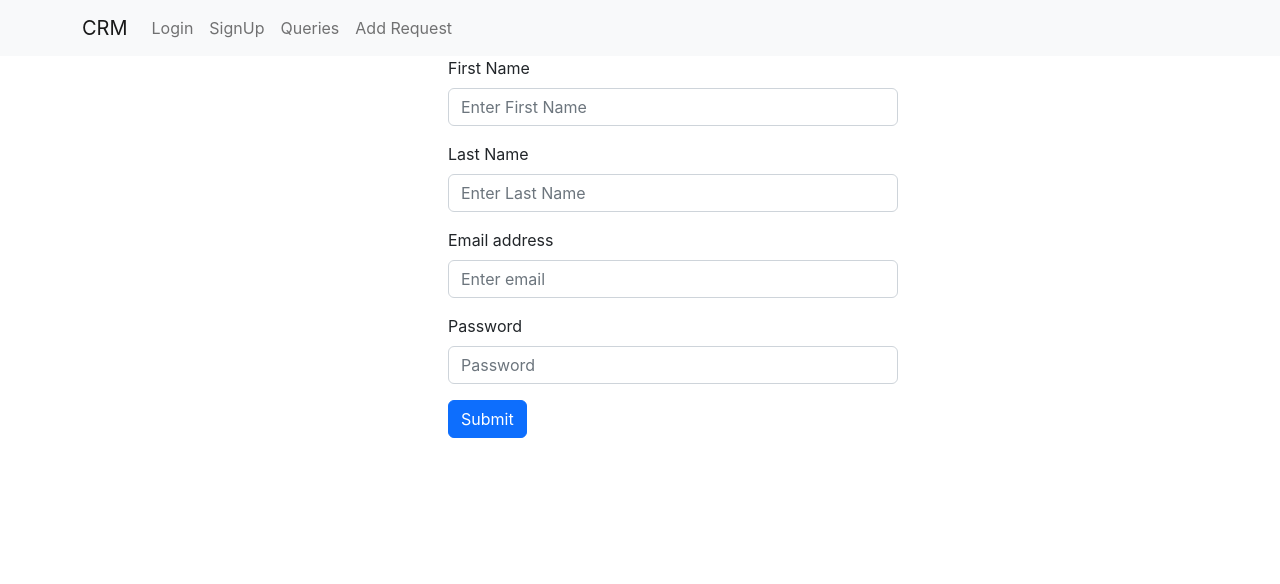
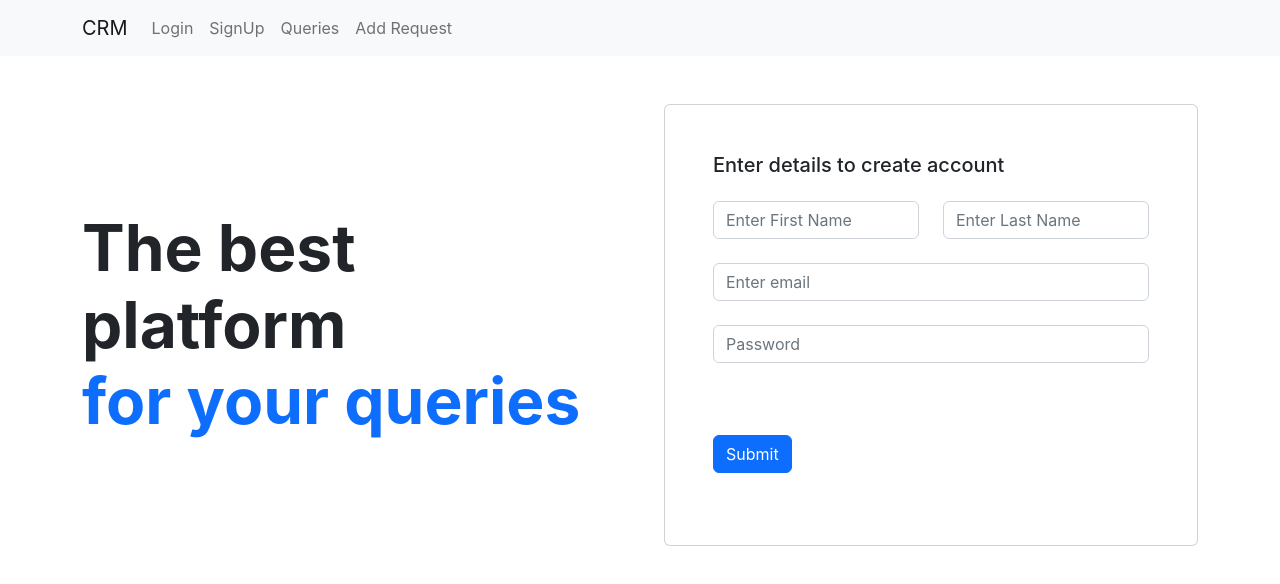
Before and after one commit to 15M236/CRM-FSD, a React (Create React App) app: page / in a window 1280 px wide. Shown: the top 584 px of the page. Built offline with nearby package versions, Linux system fonts and the light colour scheme; the HTML template or start-up script is replaced by a standard one.

Commit message:
after added template for login and signup page

```diff
--- a/src/components/Login.js
+++ b/src/components/Login.js
@@ -1,6 +1,5 @@
 import React from 'react'
 import { useState } from 'react';
-import Button from 'react-bootstrap/Button';
 import Spinner from 'react-bootstrap/Spinner'
 import Form from 'react-bootstrap/Form';
 import env from './environment'
@@ -33,29 +32,55 @@ export default function Login() {
 }
 
   return (
-    <div>
-       <div className="login-wrapper">
-      <p>Login to Continue</p>
+
+<section className="login-wrapper">
+  <div className="px-4 py-5 px-md-5 text-center text-lg-start" >
+    <div className="container">
+      <div className="row gx-lg-5 align-items-center">
+        <div className="col-lg-6 mb-5 mb-lg-0">
+          <h1 className="my-5 display-3 fw-bold ls-tight">
+            The best platform <br />
+            <span className="text-primary">for your queries</span>
+          </h1>
+
         </div>
-    <div className='login-main-wrapper'>
-      <Form>
-        <Form.Group className="mb-3">
-          <Form.Label>Email address</Form.Label>
+
+        <div className="col-lg-6 mb-5 mb-lg-0">
+          <div className="card">
+            <div className="card-body py-5 px-md-5">
+              <form>
+                <h5 className='mb-4'>Enter details to login</h5>
+                <div className="form-outline mb-4">
                   <Form.Control type="email" placeholder="Enter email" value={email}
                    onChange={(e)=>setEmail(e.target.value)}/>
-        </Form.Group>
+                </div>
 
-        <Form.Group className="mb-3">
-          <Form.Label>Password</Form.Label>
+                <div className="form-outline mb-4">
                   <Form.Control type="password" placeholder="Password"
                   value={password} onChange={(e)=>setPassword(e.target.value)}/>
-        </Form.Group>
-        <Button variant="primary" onClick={()=>handleLogin()}>
+                </div>
+
+                <div className="form-check d-flex justify-content-center mb-4">
+                  </div>
+
+                <button type="submit" className="btn btn-primary btn-block mb-4" onClick={()=>handleLogin()}>
                   Submit
-        </Button>
-      </Form>
+                </button>
+
+                <div className="text-center">
+                  <p>Dont have account ? </p>
+                  <button type="submit" className="btn btn-primary btn-block mb-4" onClick={() => navigate('/')}>
+                  Sign up
+                </button>
+                </div>
+              </form>
               { toggle ? <Spinner animation="border" variant="primary" />:<></>}
             </div>
           </div>
+        </div>
+      </div>
+    </div>
+  </div>
+</section>
   )
 }
--- a/src/components/Queries.js
+++ b/src/components/Queries.js
@@ -6,7 +6,7 @@ import DisplayItems from './DisplayItems';
 import { useNavigate } from 'react-router-dom';
 
 export default function Queries() {
-  const[session,setSession] = useState("Queries")
+  // const[session,setSession] = useState("Queries")
   let token = sessionStorage.getItem('token');
   const[queries,setQueries] = useState("");
   const navigate = useNavigate();
@@ -21,7 +21,7 @@ export default function Queries() {
     }
   }
   else {
-    setSession("Not logged in")
+    // setSession("Not logged in")
     setTimeout(() => {
       navigate('/login')
     }, 2000)
@@ -34,7 +34,7 @@ export default function Queries() {
 
   return (
     <div>
-      <h2 >{session}</h2>
+      {/* <h2 >{session}</h2> */}
      { sessionStorage.getItem('token') &&
       <Table striped bordered hover>
           <thead>
--- a/src/components/SignUp.js
+++ b/src/components/SignUp.js
@@ -27,38 +27,61 @@ export default function SignUp() {
   }
 
   return (
-     <div>
-      <div className='login-main-wrapper'>
-      <Form>
-      <Form.Group className="mb-3">
-          <Form.Label>First Name</Form.Label>
+    <section className="login-wrapper">
+  <div className="px-4 py-5 px-md-5 text-center text-lg-start" >
+    <div className="container">
+      <div className="row gx-lg-5 align-items-center">
+        <div className="col-lg-6 mb-5 mb-lg-0">
+          <h1 className="my-5 display-3 fw-bold ls-tight">
+            The best platform <br />
+            <span className="text-primary">for your queries</span>
+          </h1>
+        </div>
+
+        <div className="col-lg-6 mb-5 mb-lg-0">
+          <div className="card">
+            <div className="card-body py-5 px-md-5">
+              <form>
+                <h5 className='mb-4'>Enter details to create account</h5>
+
+                <div className="row">
+                  <div className="col-md-6 mb-4">
+                    <div className="form-outline">
                     <Form.Control type="text" placeholder="Enter First Name"
                     value={firstName} onChange={(e)=>setFirstName(e.target.value)}/>
-        </Form.Group>
-
-        <Form.Group className="mb-3">
-          <Form.Label>Last Name</Form.Label>
+                    </div>
+                  </div>
+                  <div className="col-md-6 mb-4">
+                    <div className="form-outline">
                       <Form.Control type="text" placeholder="Enter Last Name"
                       value={lastName} onChange={(e)=>setLastName(e.target.value)}/>
-        </Form.Group>
+                    </div>
+                  </div>
+                </div>
 
-        <Form.Group className="mb-3">
-          <Form.Label>Email address</Form.Label>
-          <Form.Control type="email" placeholder="Enter email"
-          value={email} onChange={(e)=>setEmail(e.target.value)}/>
-        </Form.Group>
+                <div className="form-outline mb-4">
+                  <Form.Control type="email" placeholder="Enter email" value={email}
+                   onChange={(e)=>setEmail(e.target.value)}/>
+                </div>
 
-        <Form.Group className="mb-3">
-          <Form.Label>Password</Form.Label>
+                <div className="form-outline mb-4">
                   <Form.Control type="password" placeholder="Password"
                   value={password} onChange={(e)=>setPassword(e.target.value)}/>
-        </Form.Group>
+                </div>
 
-        <Button variant="primary" onClick={()=>handleLogin()}>
+                <div className="form-check d-flex justify-content-center mb-4">
+                  </div>
+
+                <Button type="submit" className="btn btn-primary btn-block mb-4" onClick={()=>handleLogin()}>
                 Submit
                 </Button>
-      </Form>
+              </form>
             </div>
           </div>
+        </div>
+      </div>
+    </div>
+  </div>
+</section>
   )
 }
```
Lines whose indentation alone changed are shown as unchanged.
